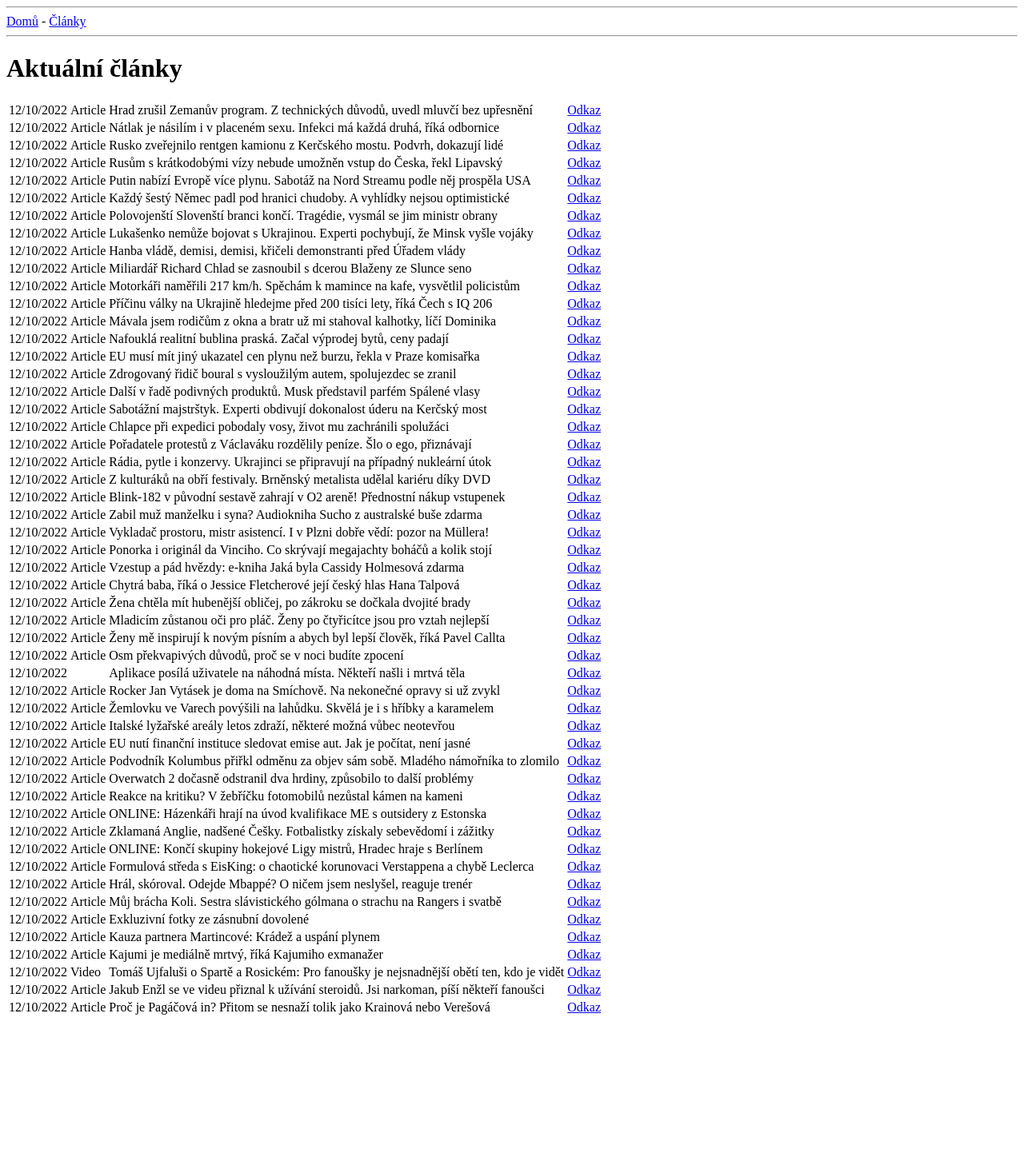
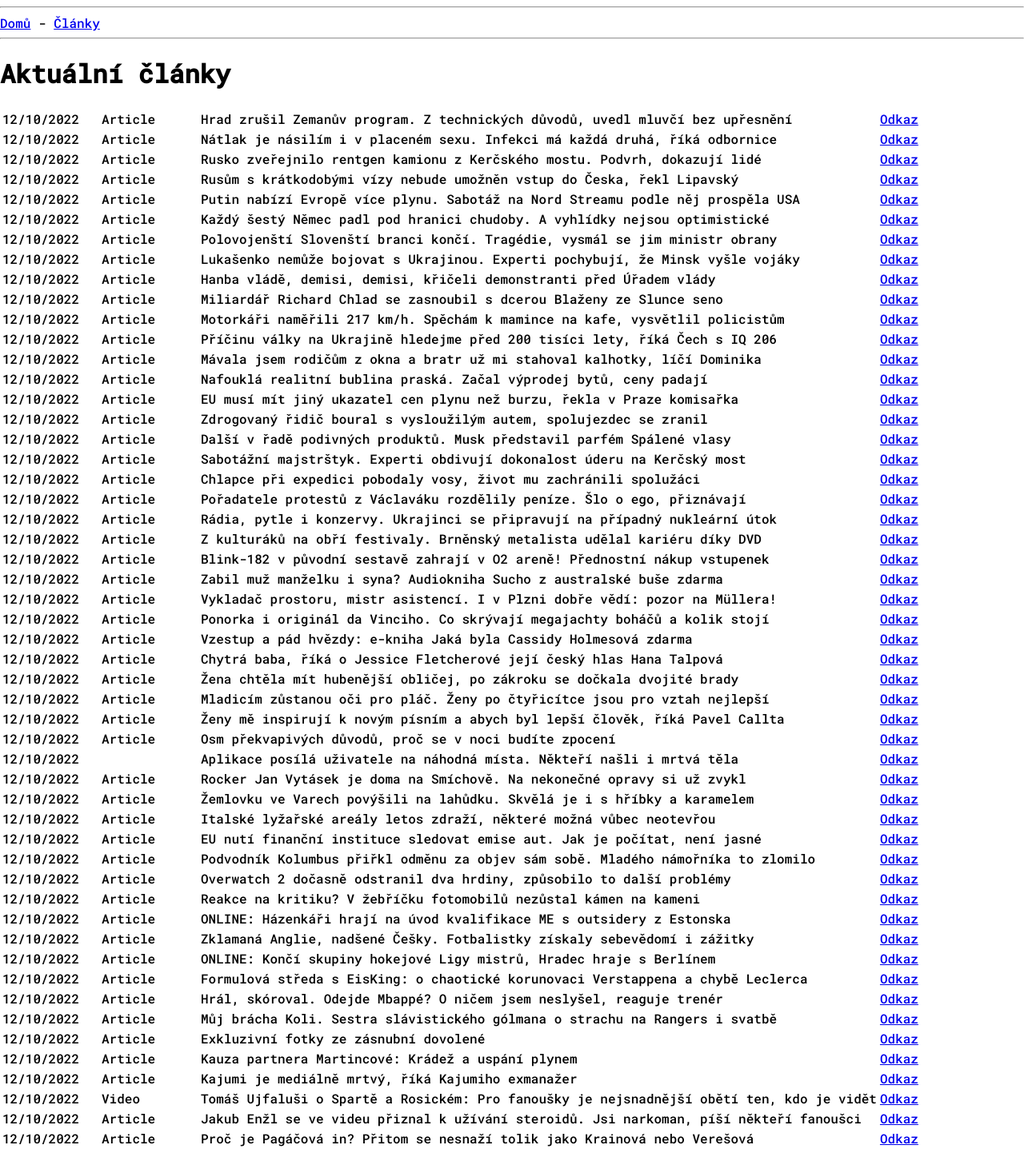
Before and after one commit to Bralor/kbc_edu, a Flask app: page /clanky in a window 1280 px wide. Shown: the whole page at 80% size. Before the commit the page ends 1269 px from the top, so only its background shows below. Run offline with Flask 2, Linux system fonts and the light colour scheme.

Commit message:
Demo5: Added a styling.

```diff
--- /dev/null
+++ b/shared/onsite/lesson10/static/style.css
@@ -0,0 +1,8 @@
+@import url('https://fonts.googleapis.com/css2?family=Roboto+Mono:wght@500&display=swap');
+
+body {
+  margin: 0;
+  min-height: 100vh;
+  height: 100vh;
+  font-family: 'Roboto Mono', monospace;
+}
--- a/shared/onsite/lesson10/templates/sablona.html
+++ b/shared/onsite/lesson10/templates/sablona.html
@@ -2,6 +2,7 @@
 <html>
  <head>
    <title>Flask projekt - {{ jmeno_stranky }}</title>
+   <link rel="stylesheet" href="/static/style.css">
  </head>
  <body>
    {% include 'nav.html' %}
--- a/shared/onsite/lesson10/templates/topics.html
+++ b/shared/onsite/lesson10/templates/topics.html
@@ -7,8 +7,8 @@
     {# for loop pomocí Jinja2 je podobný Pythonu #}
         {% for clanek in clanky %}
             <tr>
-                <td>{{ clanek["Přidáno"] }}</td>
-                <td>{{ clanek["Typ"] }}</td>
+                <td style="width:120px">{{ clanek["Přidáno"] }}</td>
+                <td style="width:120px">{{ clanek["Typ"] }}</td>
                 <td>{{ clanek["Popisek"] }}</td>
                 <td>
                     <a href="{{ clanek['Odkaz'] }}" target="blank">Odkaz</a>
```
